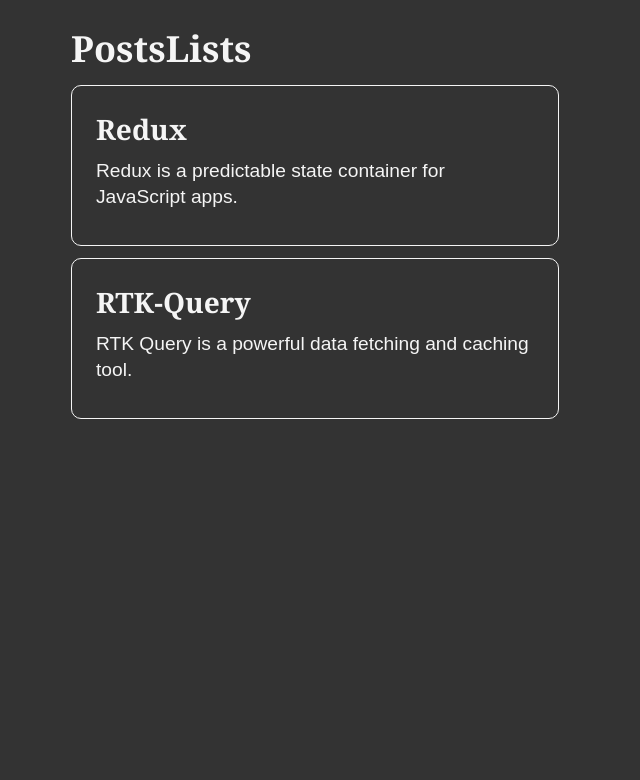
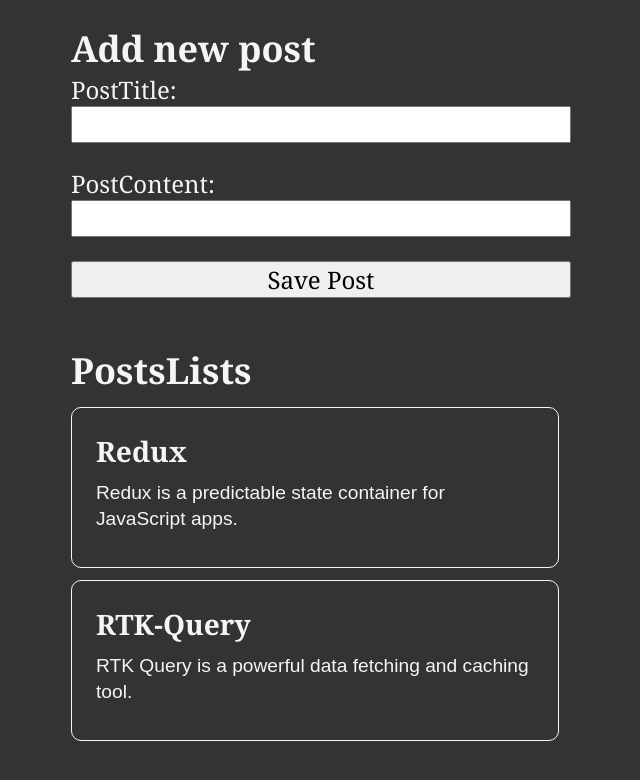
Before and after one commit to zahrasarabi79/Redux-toolkit-website-example, a React (Create React App) app: page / in a window 1280 px wide. Shown: the top 780 px of the page, without its empty margins (319-959 px from the left). Built offline with nearby package versions, Linux system fonts and the light colour scheme.

Commit message:
add prepare call back, add dispatch

```diff
--- a/src/App.js
+++ b/src/App.js
@@ -1,9 +1,10 @@
 import PostsLists from "./features/posts/PostsLists";
+import AddPostForm from "./features/posts/AddPostForm";
 
-PostsLists;
 function App() {
   return (
     <main className="App">
+      <AddPostForm />
       <PostsLists />
     </main>
   );
--- a/src/features/posts/AddPostForm.js
+++ b/src/features/posts/AddPostForm.js
@@ -1,11 +1,20 @@
 import { useState } from "react";
 import React from "react";
-
+import { useDispatch } from "react-redux";
+import { postAdded } from "./postsSlice";
 const AddPostForm = () => {
+  const dispatch = useDispatch();
   const [title, setTitle] = useState("");
   const [content, setContent] = useState("");
   const onTitleChange = (e) => setTitle(e.target.value);
   const onContentChange = (e) => setContent(e.target.value);
+  const onSavePostClicked = () => {
+    if (title && content) {
+      dispatch(postAdded(title, content));
+      setTitle("");
+      setContent("");
+    }
+  };
   return (
     <section>
       <h2>Add new post</h2>
@@ -14,7 +23,9 @@
         <input type="text" id="postTitle" name="postTitle" value={title} onChange={(e) => onTitleChange(e)} />
         <label htmlFor="postContent">PostContent:</label>
         <input type="text" id="postContent" name="postContent" value={content} onChange={(e) => onContentChange(e)} />
-        <button type="button">Save Post</button>
+        <button type="button" onClick={onSavePostClicked}>
+          Save Post
+        </button>
       </form>
     </section>
   );
--- a/src/features/posts/postsSlice.js
+++ b/src/features/posts/postsSlice.js
@@ -1,4 +1,6 @@
 import { createSlice } from "@reduxjs/toolkit";
+import { nanoid } from "@reduxjs/toolkit";
+
 const initialState = [
   { id: 1, title: "Redux", content: "Redux is a predictable state container for JavaScript apps." },
   { id: 2, title: "RTK-Query", content: "RTK Query is a powerful data fetching and caching tool." },
@@ -7,11 +9,16 @@
   name: "posts",
   initialState,
   reducers: {
-    postAdded(state, action) {
-      state.push(action.payload);
+    postAdded: {
+      reducer(state, action) {
+        state.push(action.payload);
+      },
+      prepare(title, content) {
+        return { payload: { id: nanoid(), title, content } };
+      },
     },
   },
 });
 export const selectAllPosts = (state) => state.posts;
-export const postAdded = (state) => state.actions;
+export const { postAdded } = postsSlice.actions;
 export default postsSlice.reducer;
```
